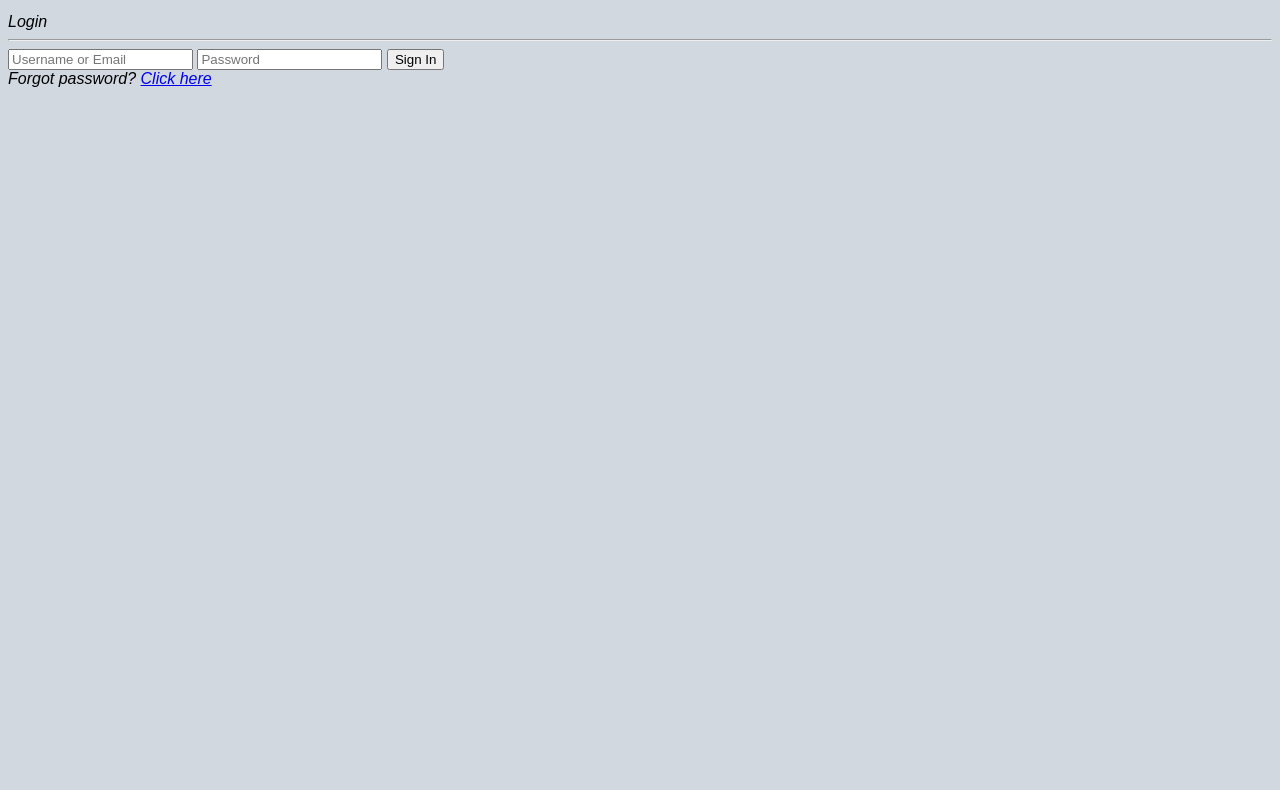
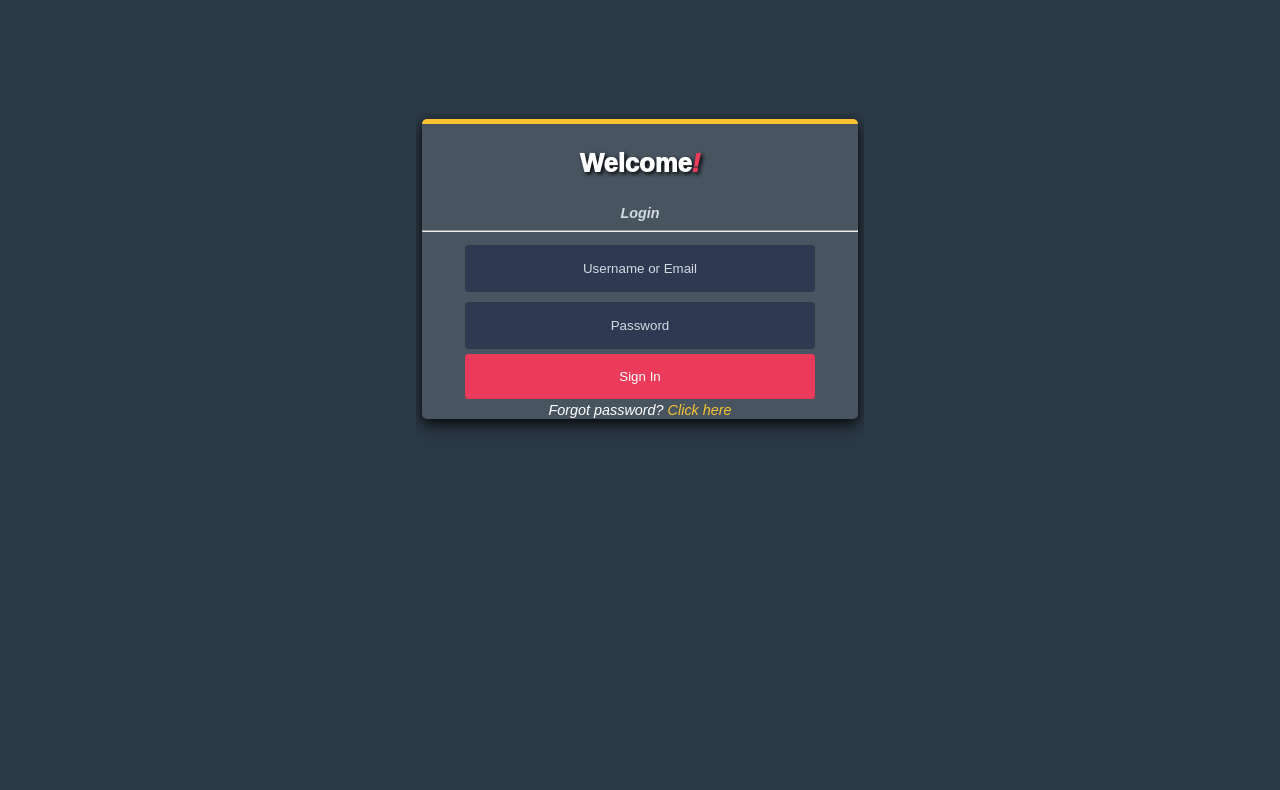
Before and after one commit to KennyBabs/EpicMail, a plain HTML site: page UI/login.html in a window 1280 px wide. Shown: the part 63-853 px from the top of the page. Before the commit the page ends 800 px from the top, so only its background shows below. Drawn offline with Linux system fonts and the light colour scheme.

Commit message:
correct link fault

```diff
--- a/UI/login.html
+++ b/UI/login.html
@@ -2,7 +2,7 @@
 <html>
 <head>
 <meta charset="UTF-8">
-<link rel="stylesheet" href="inbox.css">
+<link rel="stylesheet" href="style.css">
 <meta name="viewport" content="width=device-width, initial-scale=1.0">
 <title>Epic login</title>
 </head>
```
